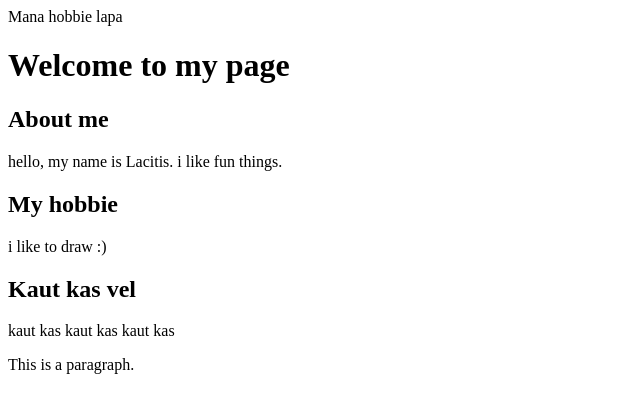
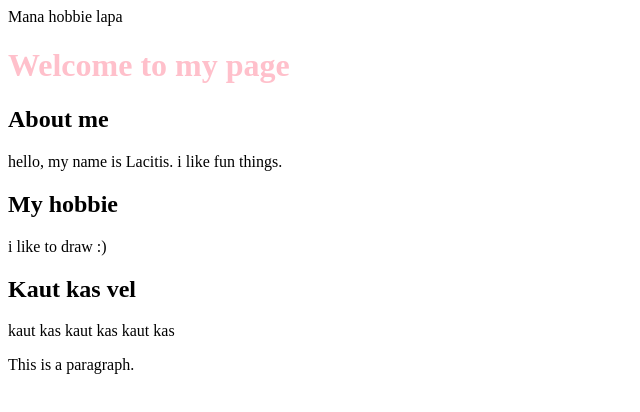
Before and after one commit to lacitis58/my-second-webpage, a plain HTML site: page index.html in a window 1280 px wide. Shown: the whole page, without its empty margins (0-640 px from the left). Drawn offline with Linux system fonts and the light colour scheme.

Commit message:
Update index.html

```diff
--- a/index.html
+++ b/index.html
@@ -6,7 +6,7 @@
   </head>
 <body>
 
-<h1>Welcome to my page</h1>
+<h1 style="color:pink;background-color:light pink;">Welcome to my page</h1>
   <h2>About me</h2>
   <p> hello, my name is Lacitis. i like fun things.</p>
 
```
